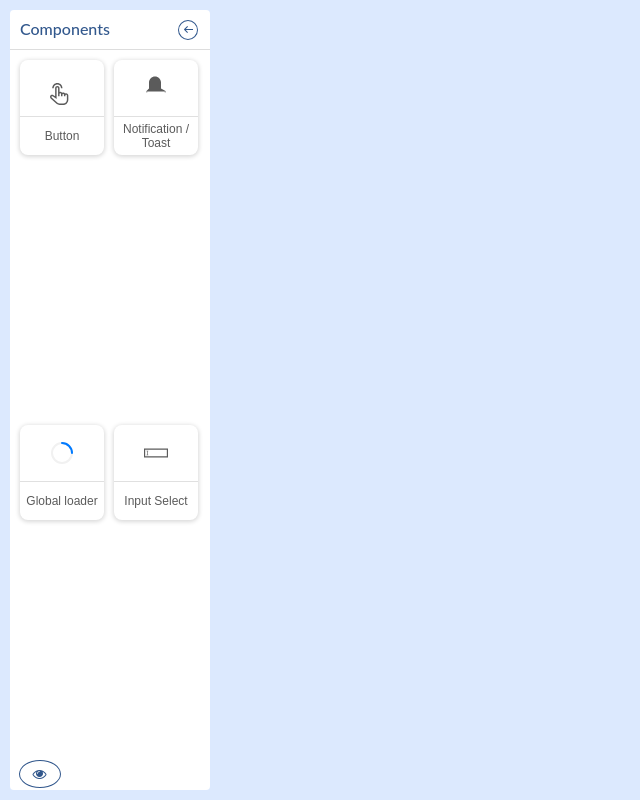
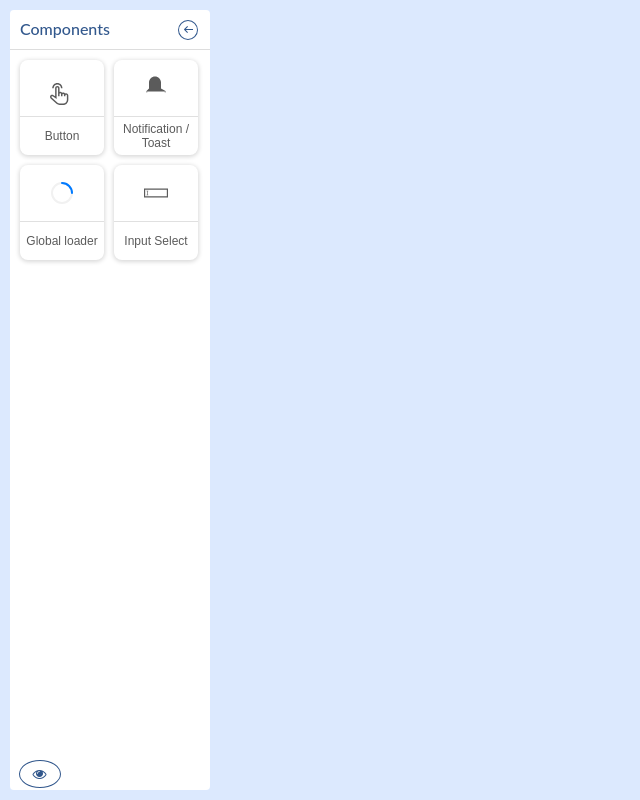
Before and after one commit to gregariousgovind/angularTheming, an Angular app: page /landing in a window 1280 px wide. Shown: the top 800 px of the page, without its empty margins (0-640 px from the left). Built offline with nearby package versions, Linux system fonts and the light colour scheme; grey boxes are pictures that could not be loaded.

Commit message:
1 file modified

```diff
--- a/src/app/components/component-list/component-list.component.scss
+++ b/src/app/components/component-list/component-list.component.scss
@@ -72,7 +72,6 @@
     flex-wrap: wrap;
     margin: 0;
     padding: 5px;
-    height: calc(100% - 40px);
     overflow: auto;
 
     &::-webkit-scrollbar-track {
```
